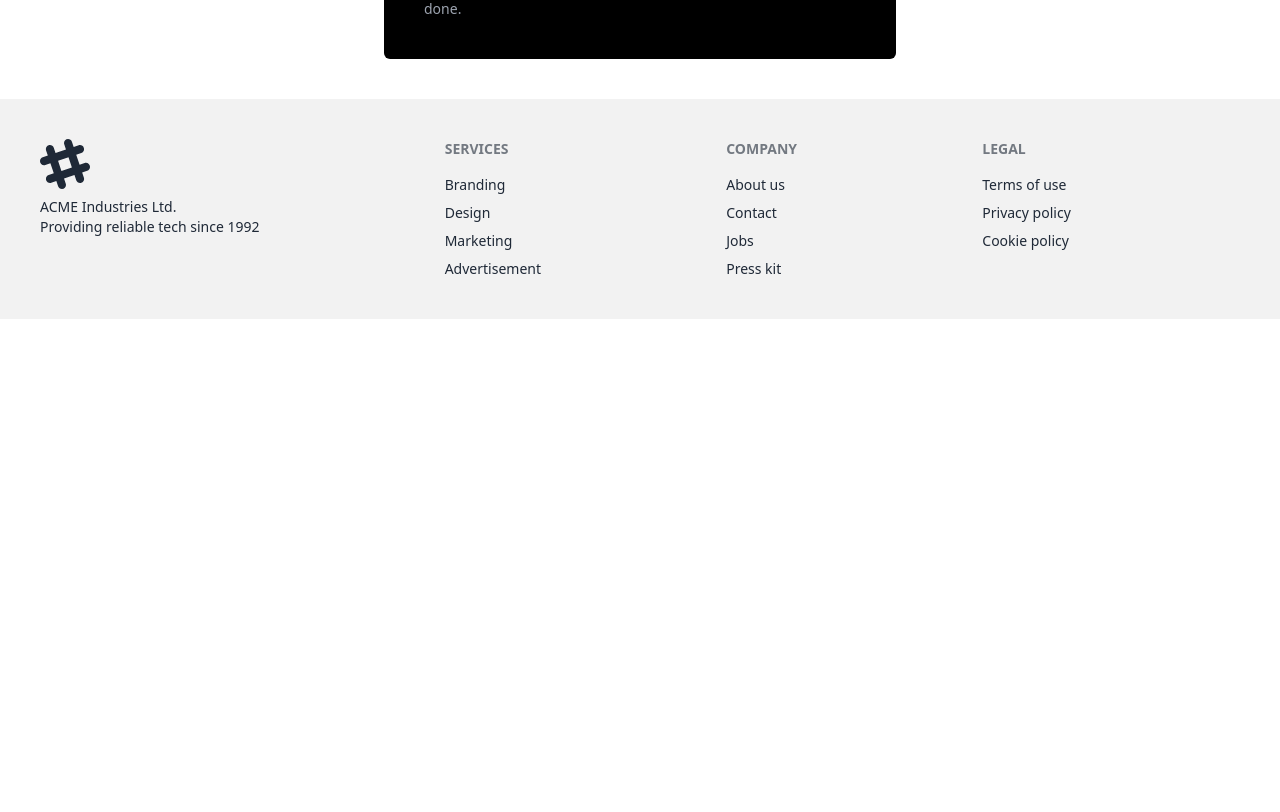
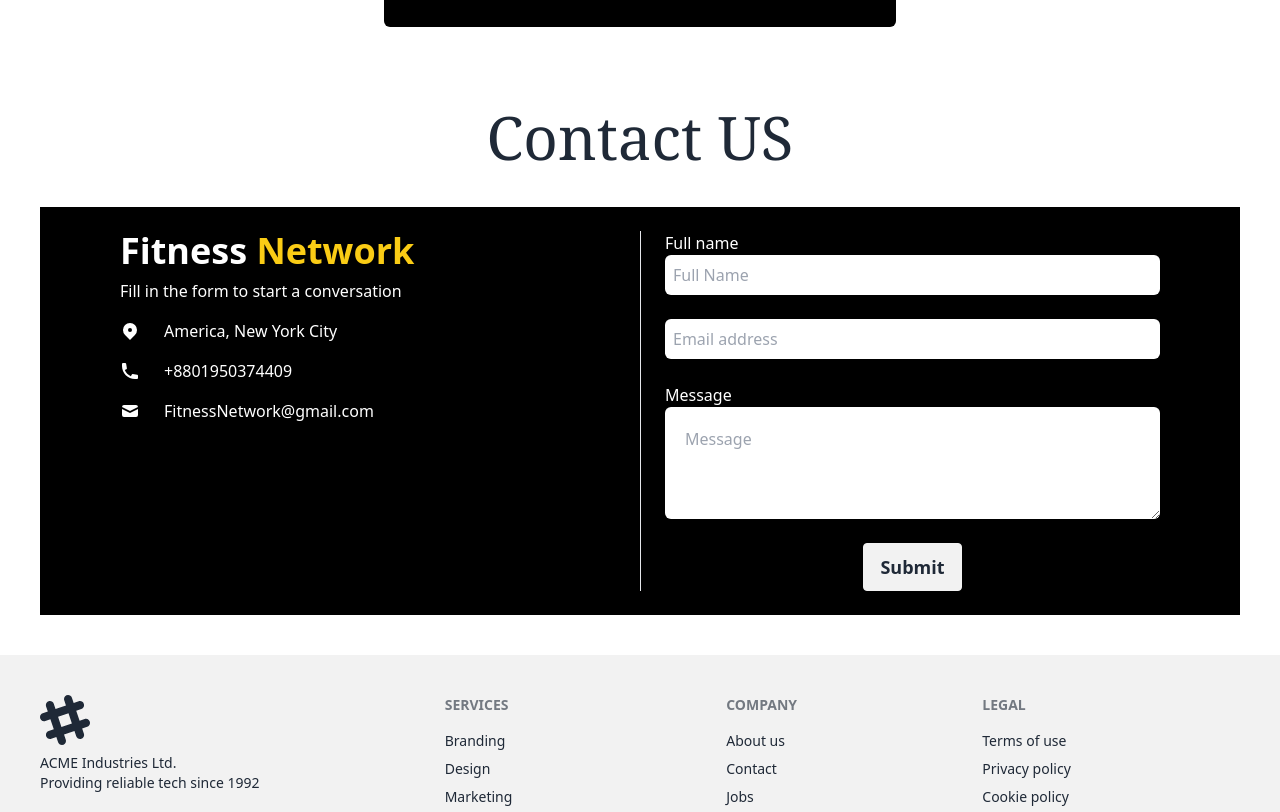
Before and after one commit to minhazapon/Fitness-Network--react.js--project, a React (Vite) app: page / in a window 1280 px wide. Shown: the part 5997-6809 px from the top of the page. Before the commit the page ends 6316 px from the top, so only its background shows below. Built offline with nearby package versions, Linux system fonts and the light colour scheme.

Commit message:
contact file

```diff
--- /dev/null
+++ b/src/Home files/Contact.jsx
@@ -0,0 +1,78 @@
+
+
+
+const Contact = () => {
+    return (
+        <div className=" mb-10 mt-20 ml-10 mr-10">
+
+            <div>
+                <h1 className=" text-center text-6xl font-serif mb-10">Contact US</h1>
+            </div>
+
+            <div>
+
+            <section className="py-6  bg-black  text-white">
+	<div className="grid max-w-6xl grid-cols-1 px-6 mx-auto lg:px-8 md:grid-cols-2 md:divide-x">
+		<div className="py-6 md:py-0 md:px-6">
+			<h1 className="text-4xl font-bold">Fitness <span className=" text-yellow-400">Network</span></h1>
+			<p className="pt-2 pb-4">Fill in the form to start a conversation</p>
+			<div className="space-y-4">
+				<p className="flex items-center">
+					<svg xmlns="http://www.w3.org/2000/svg" viewBox="0 0 20 20" fill="currentColor" className="w-5 h-5 mr-2 sm:mr-6">
+						<path fillRule="evenodd" d="M5.05 4.05a7 7 0 119.9 9.9L10 18.9l-4.95-4.95a7 7 0 010-9.9zM10 11a2 2 0 100-4 2 2 0 000 4z" clipRule="evenodd"></path>
+					</svg>
+					<span>America, New York City</span>
+				</p>
+				<p className="flex items-center">
+					<svg xmlns="http://www.w3.org/2000/svg" viewBox="0 0 20 20" fill="currentColor" className="w-5 h-5 mr-2 sm:mr-6">
+						<path d="M2 3a1 1 0 011-1h2.153a1 1 0 01.986.836l.74 4.435a1 1 0 01-.54 1.06l-1.548.773a11.037 11.037 0 006.105 6.105l.774-1.548a1 1 0 011.059-.54l4.435.74a1 1 0 01.836.986V17a1 1 0 01-1 1h-2C7.82 18 2 12.18 2 5V3z"></path>
+					</svg>
+					<span>+8801950374409</span>
+				</p>
+				<p className="flex items-center">
+					<svg xmlns="http://www.w3.org/2000/svg" viewBox="0 0 20 20" fill="currentColor" className="w-5 h-5 mr-2 sm:mr-6">
+						<path d="M2.003 5.884L10 9.882l7.997-3.998A2 2 0 0016 4H4a2 2 0 00-1.997 1.884z"></path>
+						<path d="M18 8.118l-8 4-8-4V14a2 2 0 002 2h12a2 2 0 002-2V8.118z"></path>
+					</svg>
+					<span>FitnessNetwork@gmail.com</span>
+				</p>
+			</div>
+		</div>
+		<form noValidate="" className="flex flex-col py-6 space-y-6 md:py-0 md:px-6">
+			<label className="block">
+				<span className="mb-1">Full name</span>
+				<input type="text" placeholder="Full Name" className="block w-full p-2 rounded-md shadow-sm focus:ring focus:ring-opacity-75 focus:dark:ring-violet-600 dark:bg-gray-100" />
+			</label>
+			<label className="block">
+				<span className="mb-1"></span>
+				<input type="email" placeholder="Email address" className="block w-full p-2 rounded-md shadow-sm focus:ring focus:ring-opacity-75 focus:dark:ring-violet-600 dark:bg-gray-100" />
+			</label>
+			<label className="block">
+				<span className="mb-1">Message</span>
+				<textarea placeholder="Message" rows="3" className="block w-full p-5 rounded-md focus:ring focus:ring-opacity-75 focus:dark:ring-violet-600 dark:bg-gray-100"></textarea>
+			</label>
+             <input className="self-center btn text-lg rounded focus:ring hover:ring focus:ring-opacity-75 " type="submit" value="Submit" />
+
+		</form>
+	</div>
+</section>
+
+
+
+
+
+
+
+
+
+
+
+
+
+            </div>
+
+        </div>
+    );
+};
+
+export default Contact;
--- a/src/Home files/Review.jsx
+++ b/src/Home files/Review.jsx
@@ -17,7 +17,7 @@
         <div className=" mb-10 mt-20 ml-10 mr-10">
 
              <div className=' text-center'>
-                <h1 className=' mb-28 text-6xl font-serif'>Our Clients Say</h1>
+                <h1 className=' mb-20 text-6xl font-serif'>Our Clients Say</h1>
              </div>
 
 
--- a/src/Home.jsx
+++ b/src/Home.jsx
@@ -2,6 +2,7 @@
 import Active from "./Home files/Active";
 import Banner from "./Home files/Banner";
 import Classes from "./Home files/Classes";
+import Contact from "./Home files/Contact";
 import FitnessHub from "./Home files/FitnessHub";
 import Information from "./Home files/Information";
 import Member from "./Home files/Member";
@@ -21,6 +22,7 @@
             <About></About>
             <FitnessHub></FitnessHub>
             <Review></Review>
+            <Contact></Contact>
 
         </div>
     );
```
